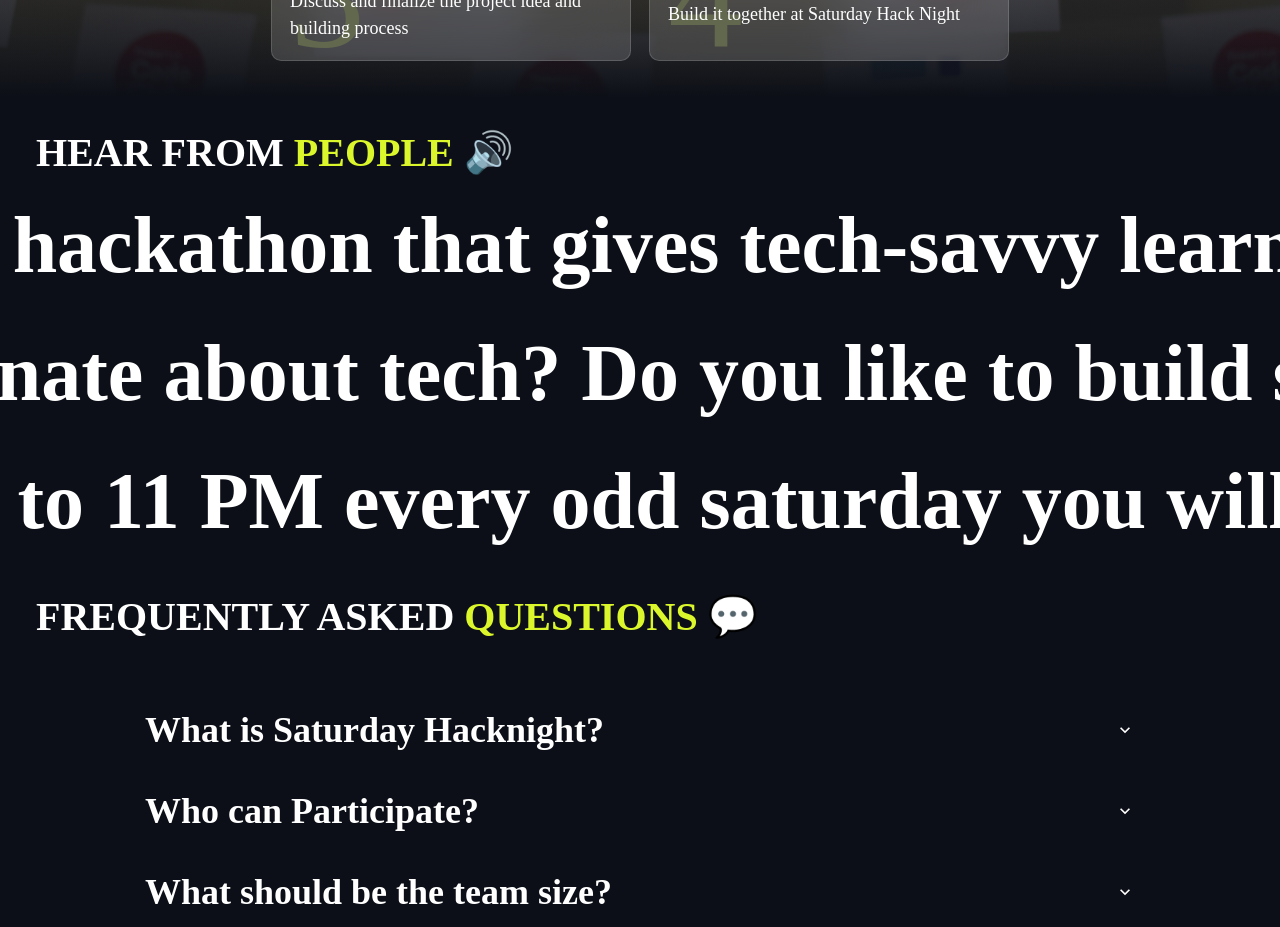
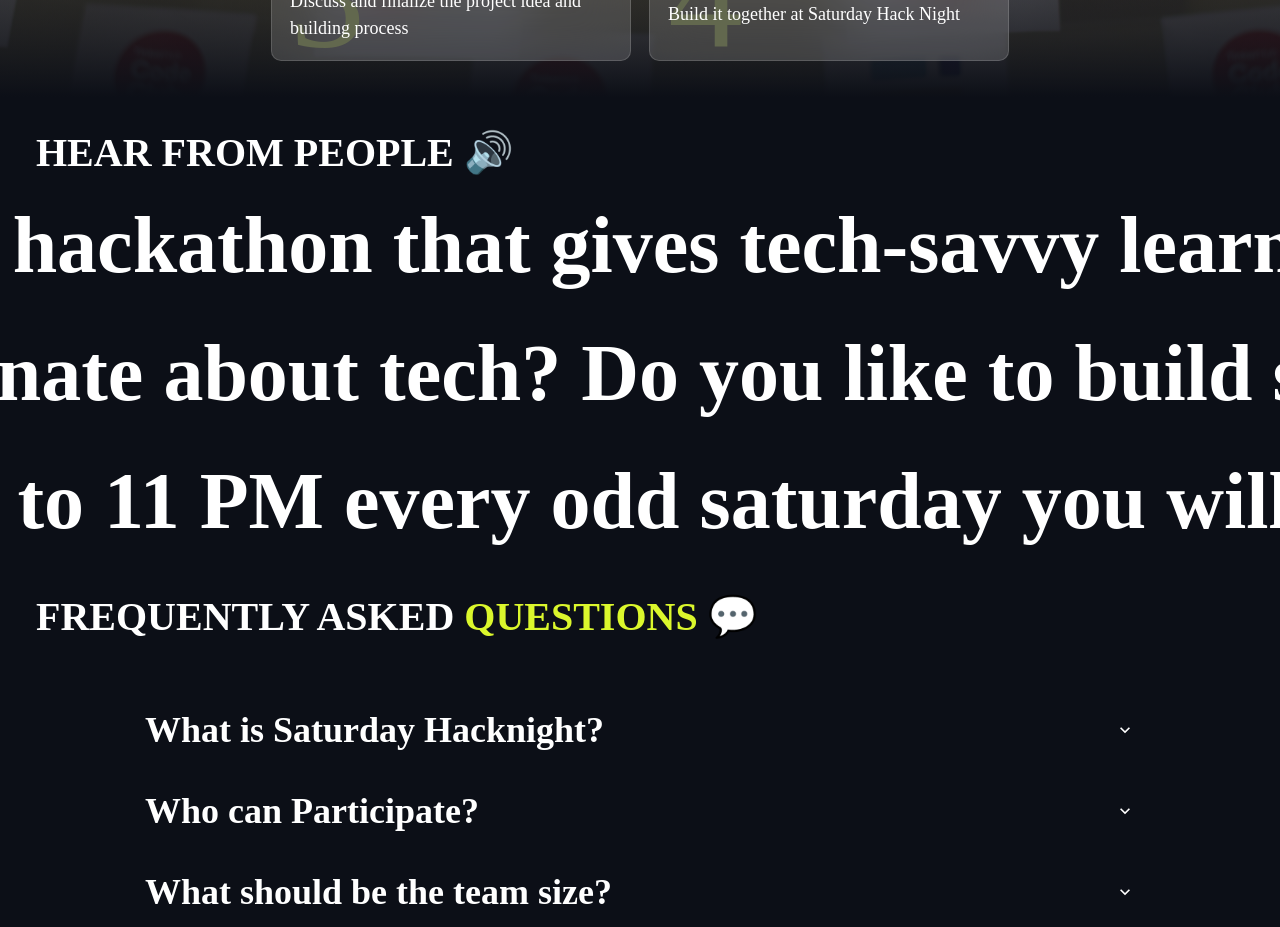
Before and after one commit to tinkerhub/saturday-hack-night, a React app in the folder apps/web/: page / in a window 1280 px wide. Shown: the part 1500-2427 px from the top of the page. Built offline with nearby package versions, Linux system fonts and the light colour scheme; no server answers; a web font is replaced by a local one.

Commit message:
chore: typo fix

```diff
--- a/apps/web/src/App.tsx
+++ b/apps/web/src/App.tsx
@@ -7,18 +7,21 @@ import { connectFunctionsEmulator } from 'firebase/functions';
 import { useFirebase } from './context/firebase';
 import Landing from './routes/Landing';
 import Events from './routes/Events';
+import { NavBar } from './components';
 
-const App = () => (
-    /* const { auth, db, functions } = useFirebase();
+const App = () => {
+    const { auth, db, functions } = useFirebase();
 
     // eslint-disable-next-line no-restricted-globals
     if (location.hostname === 'localhost') {
         connectAuthEmulator(auth, 'http://localhost:9099');
         connectFirestoreEmulator(db, 'localhost', 8080);
         connectFunctionsEmulator(functions, 'localhost', 5001);
-    } */
+    }
+    return (
         <ChakraProvider>
             <BrowserRouter>
+                <NavBar />
                 <Routes>
                     <Route path="/" element={<Landing />} />
                     <Route path="/events" element={<Events />} />
@@ -26,4 +29,5 @@ const App = () => (
             </BrowserRouter>
         </ChakraProvider>
     );
+};
 export default App;
--- a/apps/web/src/components/Navbar.tsx
+++ b/apps/web/src/components/Navbar.tsx
@@ -16,7 +16,7 @@ import { useFirebase } from '../context/firebase';
 const Navbar = () => {
     const { auth } = useFirebase();
     const [user, setUser] = useState<User | null>();
-    const [showMenu, setShowMenu] = useState(true);
+    const [showMenu, setShowMenu] = useState(false);
 
     useEffect(() => {
         onAuthStateChanged(auth, (authUser) => {
--- a/apps/web/src/routes/Landing.tsx
+++ b/apps/web/src/routes/Landing.tsx
@@ -1,11 +1,10 @@
 import React from 'react';
-import { Footer, NavBar } from '../components';
+import { Footer } from '../components';
 import { Layout } from '../layout';
 import { Faq, Hear, Home, How, Queries, Why } from '../views/Landing';
 
 const Landing = () => (
     <Layout>
-        <NavBar />
         <Home />
         <Why />
         <How />
--- a/apps/web/src/views/Landing/Hear.tsx
+++ b/apps/web/src/views/Landing/Hear.tsx
@@ -15,7 +15,7 @@ const Hear = () => (
             HEAR FROM{' '}
             <span
                 style={{
-                    color: '#DBF72C',
+                    color: 'accent',
                 }}
             >
                 PEOPLE 🔊
```
Lines whose indentation alone changed are shown as unchanged.
